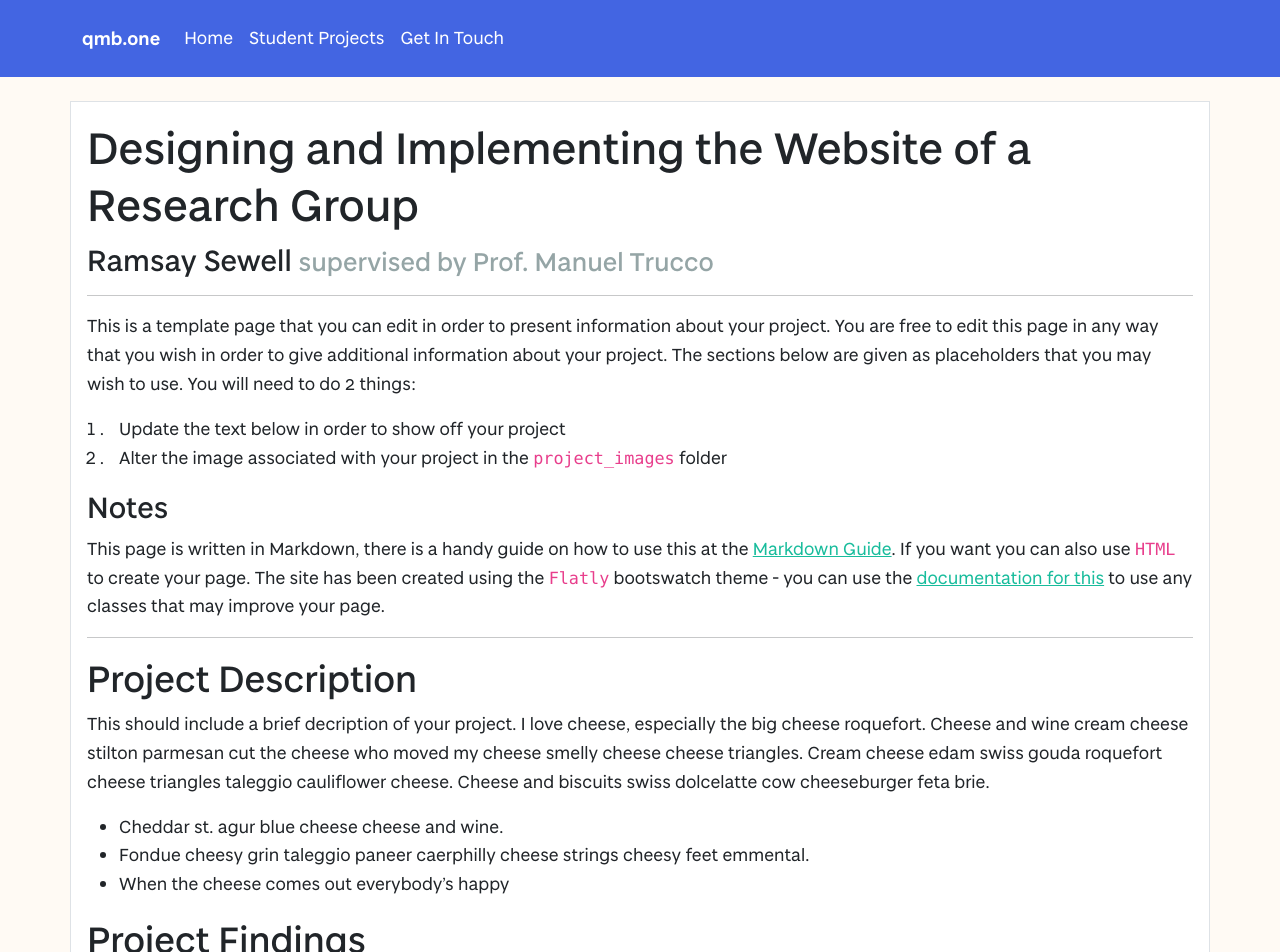
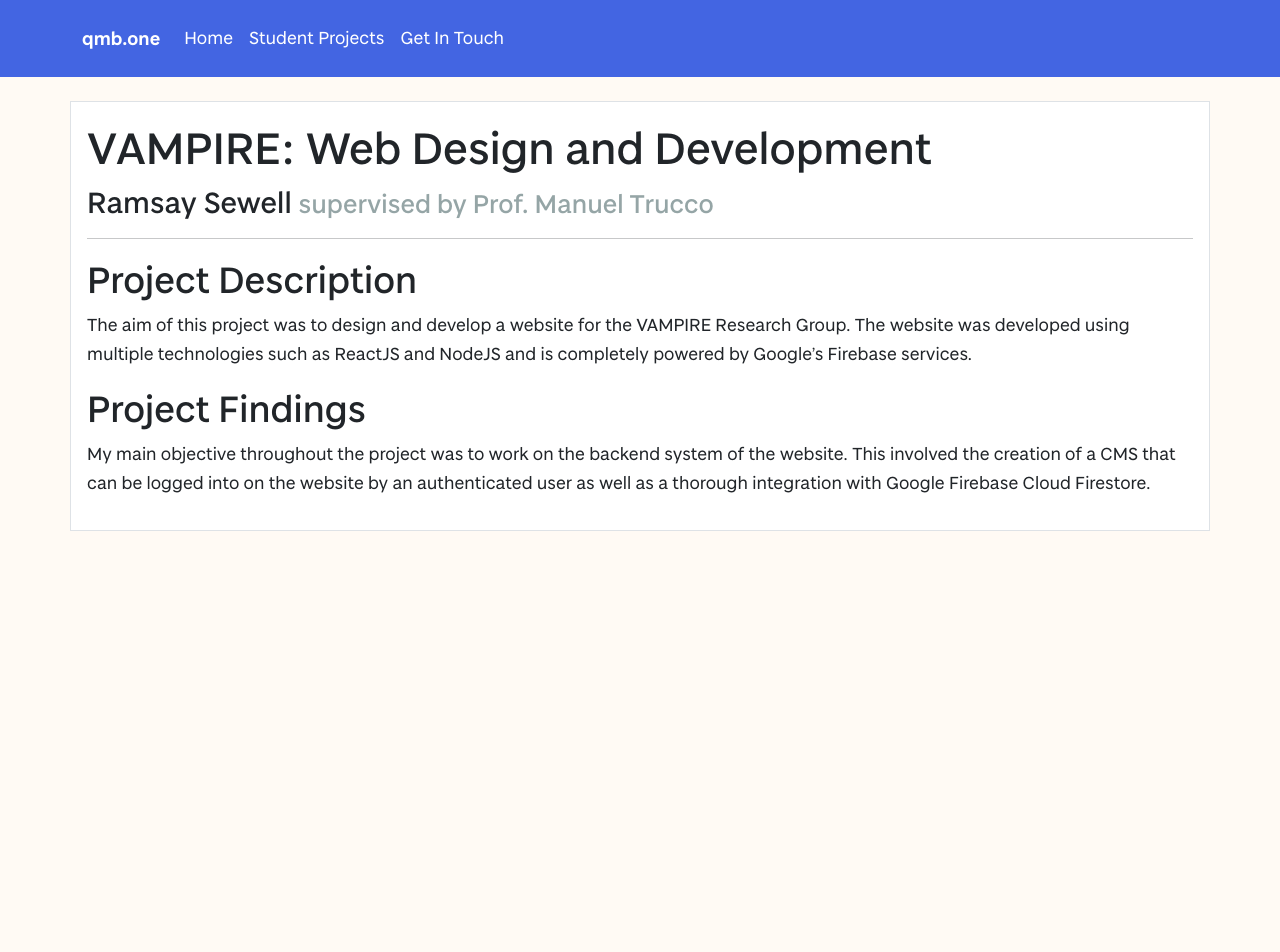
Before and after one commit to vivienprk/degree-show-2022, a Jekyll site: the page built from projects/RamsaySewell.md, in a window 1280 px wide and 1400 px high. Shown: the top 952 px of the window. Built offline with Jekyll 4.4.1, drawn with Linux system fonts in a browser that asks for light colours; our own code applies the rules of GitHub Pages for plain Markdown files; some of the changed text lies outside the part shown.

Commit message:
ramsay sewell changes

```diff
--- a/projects/RamsaySewell.md
+++ b/projects/RamsaySewell.md
@@ -2,35 +2,14 @@
 layout: project
 studentName: "Ramsay Sewell"
 supervisorName: "Prof. Manuel Trucco"
-projectTitle: "Designing and Implementing the Website of a Research Group"
-projectImage: "sampleImage.jpg"
-
+projectTitle: "VAMPIRE: Web Design and Development"
+projectImage: "ramsay_iphone.png"
 ---
 
-This is a template page that you can edit in order to present information about your project. You are free to edit this page in any way that you wish in order to give additional information about your project. The sections below are given as placeholders that you may wish to use. You will need to do 2 things:
+## Project Description
 
-1. Update the text below in order to show off your project
-2. Alter the image associated with your project in the `project_images` folder
-
-### Notes
-This page is written in Markdown, there is a handy guide on how to use this at the [Markdown Guide](https://www.markdownguide.org/cheat-sheet/). If you want you can also use `HTML` to create your page. The site has been created using the `Flatly` bootswatch theme - you can use the [documentation for this](https://bootswatch.com/flatly/) to use any classes that may improve your page.
-
-<hr>
-
-## Project Description
-This should include a brief decription of your project. I love cheese, especially the big cheese roquefort. Cheese and wine cream cheese stilton parmesan cut the cheese who moved my cheese smelly cheese cheese triangles. Cream cheese edam swiss gouda roquefort cheese triangles taleggio cauliflower cheese. Cheese and biscuits swiss dolcelatte cow cheeseburger feta brie.
-
-- Cheddar st. agur blue cheese cheese and wine.
-- Fondue cheesy grin taleggio paneer caerphilly cheese strings cheesy feet emmental.
-- When the cheese comes out everybody's happy
+The aim of this project was to design and develop a website for the VAMPIRE Research Group. The website was developed using multiple technologies such as ReactJS and NodeJS and is completely powered by Google's Firebase services.
 
 ## Project Findings
-This section should talk about the main findings of your project and the key parts that you want to show off.
 
-## Project Media
-If you are really keen you can also create a video to demonstrate your project and embed this in the page. An example of a youTube video being embedded is below. You will want to change the width of this to be 100% and put the height as something around 500.
-
-
-<iframe width="100%" height="500" src="https://www.youtube.com/embed/YUEaupJk5AI" title="YouTube video player" frameborder="0" allow="accelerometer; autoplay; clipboard-write; encrypted-media; gyroscope; picture-in-picture" allowfullscreen></iframe>
-
-Cheddar st. agur blue cheese cheese and wine. Fondue cheesy grin taleggio paneer caerphilly cheese strings cheesy feet emmental. When the cheese comes out everybody's happy
+My main objective throughout the project was to work on the backend system of the website. This involved the creation of a CMS that can be logged into on the website by an authenticated user as well as a thorough integration with Google Firebase Cloud Firestore.
```
Also changed, not shown: project_images/ramsay_iphone.png (added).
